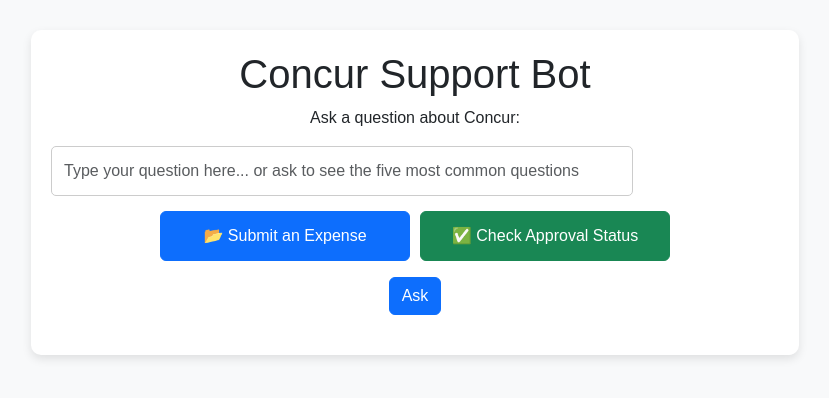
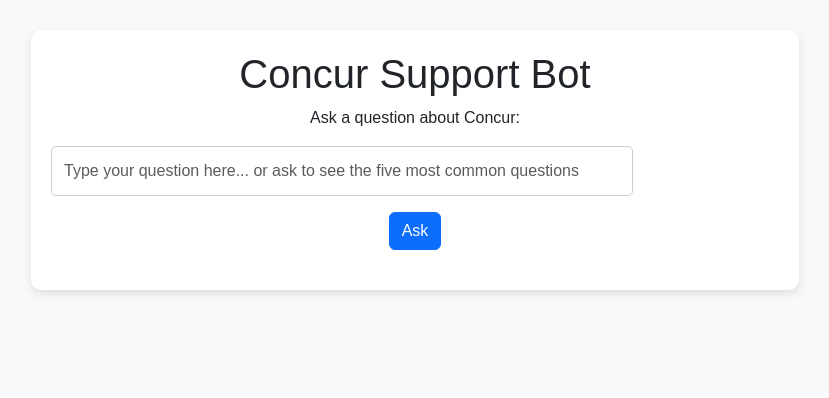
Before and after one commit to tim0thyj/concur-support-bot, a Flask app: page / in a window 1280 px wide. Shown: the top 398 px of the page, without its empty margins (225-1054 px from the left). Run offline with Flask 3, Linux system fonts and the light colour scheme.

Commit message:
Fully removed Quick Action Buttons

```diff
--- a/templates/index.html
+++ b/templates/index.html
@@ -40,23 +40,6 @@
         font-weight: bold;
     }
 
-    /* Quick Buttons */
-    .quick-buttons {
-        display: flex;
-        flex-wrap: wrap;
-        justify-content: center;
-        gap: 10px;
-        margin-top: 15px;
-    }
-
-    .quick-buttons button {
-        flex: 1 1 auto;
-        min-width: 150px;
-        max-width: 250px;
-        font-size: 16px;
-        padding: 12px;
-    }
-
     /* Mobile Styles */
     @media screen and (max-width: 768px) {
         .chat-container {
@@ -94,11 +77,6 @@
         <!-- Suggestions -->
         <div id="suggestions" class="suggestions"></div>
 
-<!-- Quick Action Buttons -->
-<div class="quick-buttons">
-    <button class="btn btn-primary" onclick="setQuestion('How do I submit an expense report?')">📂 Submit an Expense</button>
-    <button class="btn btn-success" onclick="setQuestion('How do I check my approval status?')">✅ Check Approval Status</button>
-</div>
 
         <button class="btn btn-primary mt-3" onclick="askQuestion()">Ask</button>
         <p class="answer-box" id="answer"></p>
```
